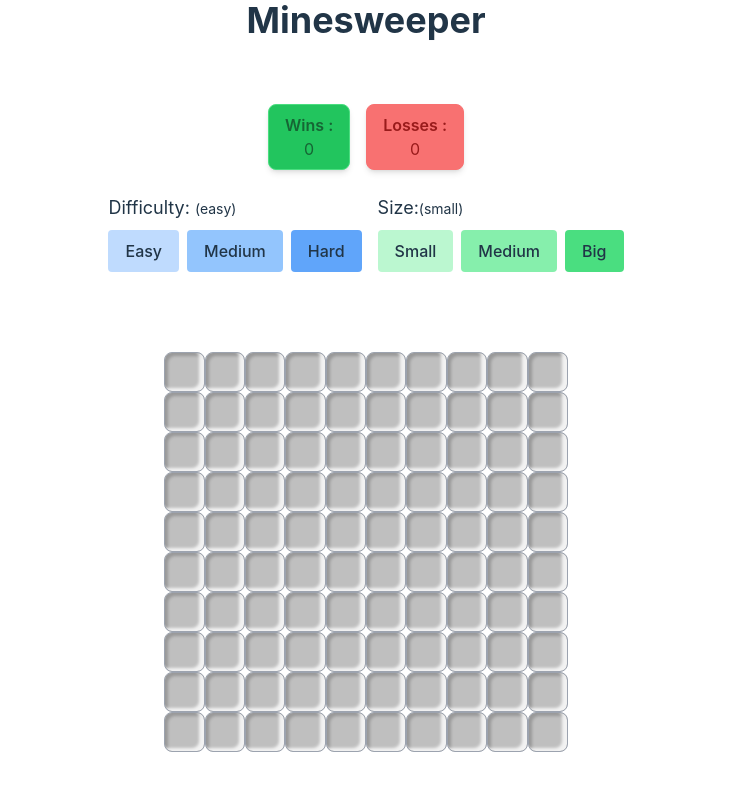
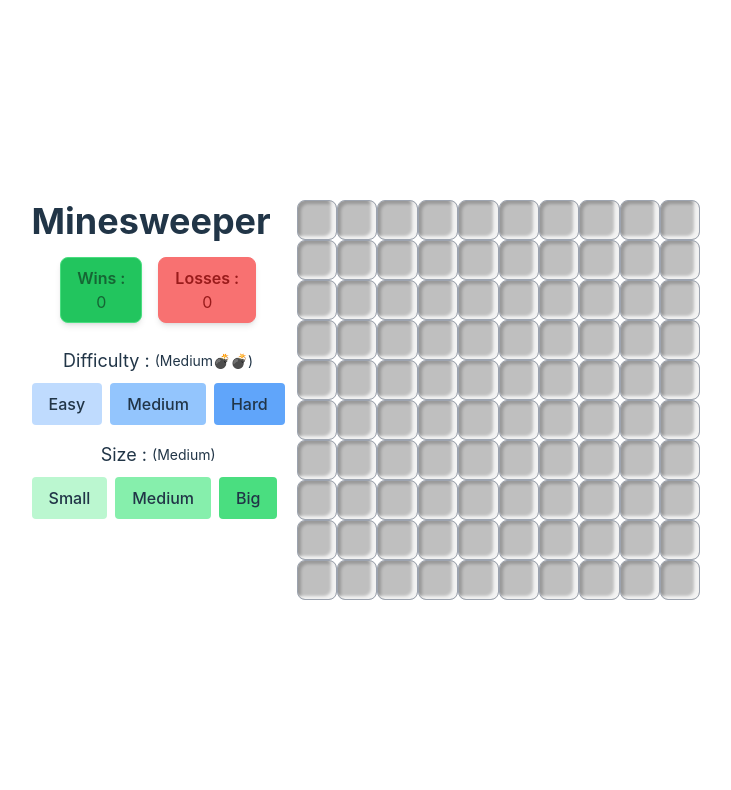
Before and after one commit to Koussay-Akchi/minesweeper, a React (Vite) app: page / in a window 1280 px wide. Shown: the top 790 px of the page, without its empty margins (274-1005 px from the left). Built offline with nearby package versions, Linux system fonts and the light colour scheme.

Commit message:
feat: footer and style tweaks

```diff
--- a/src/App.tsx
+++ b/src/App.tsx
@@ -1,12 +1,15 @@
 import React from "react";
 import Game from "./components/Game";
 import "./index.css"; // Import Tailwind CSS
+import Footer from "./components/Footer";
 
 const App: React.FC = () => {
   return (
-    <div className="flex flex-col justify-center items-center h-screen  w-screen overflow-x-hidden">
-      <h1 className="text-4xl font-bold mb-4">Minesweeper</h1>
-      <Game />
+    <div className="h-screen  w-screen overflow-x-hidden">
+      <div className="flex flex-col justify-center items-center ">
+        <Game />
+      </div>
+      <Footer />
     </div>
   );
 };
--- /dev/null
+++ b/src/components/Footer.tsx
@@ -0,0 +1,20 @@
+import { FC, memo } from "react";
+
+const Footer: FC = memo(() => (
+  <div className="relative bg-neutral-900 px-1 pb-3 pt-3 sm:px-8 sm:pb-4 sm:pt-4">
+    <div className="flex flex-col items-center gap-y-2">
+      <div className=" text-neutral-500">
+        Made from scratch with React and basic JavaScript
+      </div>
+      <a href="https://github.com/Koussay-Akchi/minesweeper">
+        <span className="text-sm text-neutral-400">Github repo</span>
+      </a>
+      <span className="text-sm text-neutral-400">
+        © Copyright 2024 Koussay Akchi
+      </span>
+    </div>
+  </div>
+));
+
+Footer.displayName = "Footer";
+export default Footer;
--- a/src/components/Game.tsx
+++ b/src/components/Game.tsx
@@ -67,9 +67,10 @@ const Game: React.FC = () => {
   const [wins, setWins] = useState<number>(0);
   const [losses, setLosses] = useState<number>(0);
   const [difficulty, setDifficulty] = useState<"easy" | "medium" | "hard">(
-    "easy"
+    "medium"
   );
-  const [size, setSize] = useState<"small" | "medium" | "big">("small");
+  const [bombsDisplay, setBombsDisplay] = useState<string>("💣💣");
+  const [size, setSize] = useState<"small" | "medium" | "big">("medium");
 
   useEffect(() => {
     const storedWins = localStorage.getItem("wins");
@@ -146,12 +147,15 @@ const Game: React.FC = () => {
     switch (difficulty) {
       case "easy":
         percentage = 0.1;
+        setBombsDisplay("💣");
         break;
       case "medium":
         percentage = 0.2;
+        setBombsDisplay("💣💣");
         break;
       case "hard":
         percentage = 0.4;
+        setBombsDisplay("💣💣💣");
         break;
     }
     const settingsSound = new Audio("/settings.wav");
@@ -171,7 +175,7 @@ const Game: React.FC = () => {
         length = 10;
         break;
       case "big":
-        length = 20;
+        length = 14;
         break;
     }
     const settingsSound = new Audio("/settings.wav");
@@ -183,8 +187,10 @@ const Game: React.FC = () => {
   };
 
   return (
-    <div className="flex flex-col items-center justify-center h-screen">
-      <div className="mb-6 flex space-x-4">
+    <div className="flex flex-col-2 items-center justify-center h-screen gap-3">
+      <div className="">
+        <h1 className="text-4xl font-bold mb-4">Minesweeper</h1>
+        <div className="mb-6 flex space-x-4 justify-center">
           <div className="px-4 py-2 bg-green-500 border border-green-400 text-green-800 rounded-lg shadow-md">
             <span className="font-semibold">Wins :</span>
             <div className="flex justify-center">{wins}</div>
@@ -195,10 +201,17 @@ const Game: React.FC = () => {
           </div>
         </div>
 
-      <div className="mb-4 flex space-x-4 items-center justify-center">
+        <div className="mb-4 items-center justify-center">
           <div>
-          <h3 className="text-lg mb-2">
-            Difficulty: <span className="text-sm">({difficulty})</span>
+            <h3 className="text-lg mb-2 flex justify-center items-center">
+              Difficulty :&nbsp;
+              <span className="text-sm">
+                (
+                {difficulty.charAt(0).toUpperCase() +
+                  difficulty.slice(1) +
+                  bombsDisplay}
+                )
+              </span>
             </h3>
             <button
               onClick={() => handleDifficultyChange("easy")}
@@ -219,9 +232,12 @@ const Game: React.FC = () => {
               Hard
             </button>
           </div>
-        <div>
-          <h3 className="text-lg mb-2">
-            Size:<span className="text-sm">({size})</span>
+          <div className="mt-4">
+            <h3 className="text-lg mb-2 flex justify-center items-center">
+              Size :&nbsp;
+              <span className="text-sm">
+                ({size.charAt(0).toUpperCase() + size.slice(1)})
+              </span>
             </h3>
             <button
               onClick={() => handleSizeChange("small")}
@@ -253,7 +269,8 @@ const Game: React.FC = () => {
             </button>
           )}
         </div>
-
+      </div>
+      <div className="flex flex-col-2">
         <div>
           {board.map((row, rowIndex) => (
             <div key={rowIndex} style={{ display: "flex" }}>
@@ -268,6 +285,7 @@ const Game: React.FC = () => {
           ))}
         </div>
       </div>
+    </div>
   );
 };
 
```
Lines whose indentation alone changed are shown as unchanged.
